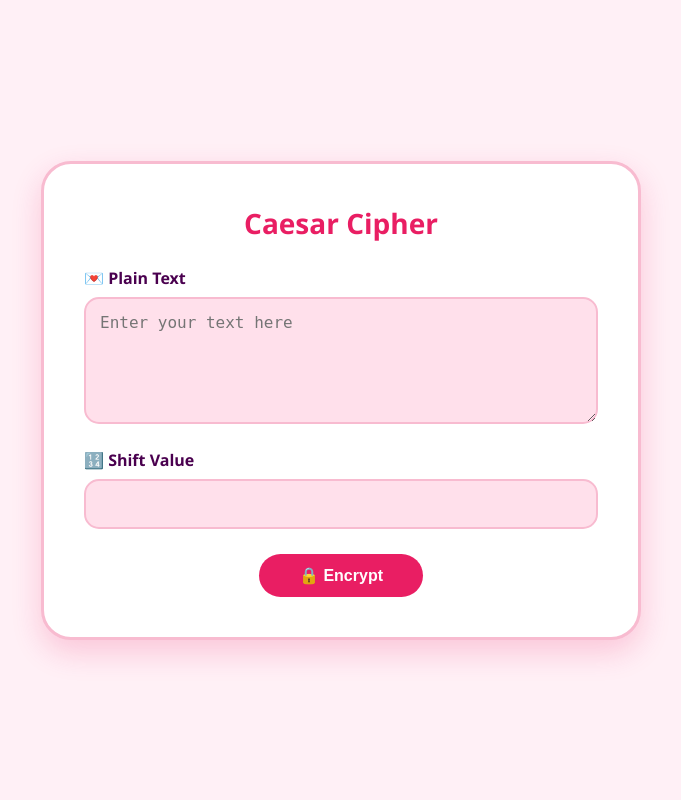
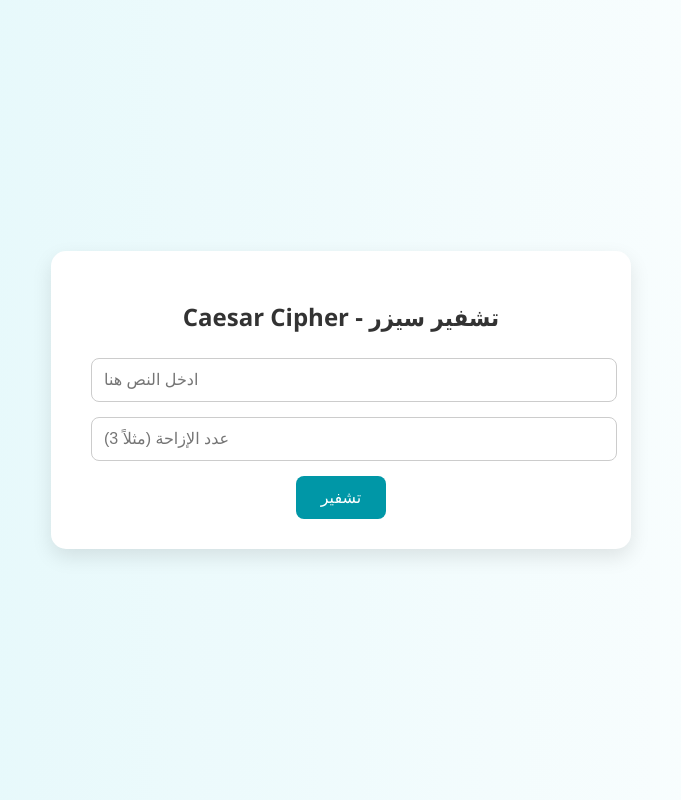
Before and after one commit to sadq90/Ceaser-_-encryption, a Flask app: page / in a window 1280 px wide. Shown: the whole page, without its empty margins (299-980 px from the left). Run offline with Flask 2, Linux system fonts and the light colour scheme.

Commit message:
Update index.html

```diff
--- a/templates/index.html
+++ b/templates/index.html
@@ -1,139 +1,82 @@
 <!DOCTYPE html>
-<html lang="en">
+<html lang="ar">
 <head>
-  <meta charset="UTF-8" />
-  <meta name="viewport" content="width=device-width, initial-scale=1.0"/>
+    <meta charset="UTF-8">
     <title>Caesar Cipher</title>
     <style>
-    :root {
-      --primary: #e91e63;
-      --background: #fff0f6;
-      --card: #ffffff;
-      --text: #4a004f;
-      --input-bg: #ffe0eb;
-      --button-hover: #c2185b;
-      --border: #f8bbd0;
+        body {
+            font-family: 'Segoe UI', Tahoma, Geneva, Verdana, sans-serif;
+            background: linear-gradient(to right, #e0f7fa, #ffffff);
+            display: flex;
+            justify-content: center;
+            align-items: center;
+            height: 100vh;
+            margin: 0;
         }
 
-    * {
-      margin: 0;
-      padding: 0;
-      box-sizing: border-box;
-    }
-
-    body {
-      background-color: var(--background);
-      font-family: 'Segoe UI', Tahoma, Geneva, Verdana, sans-serif;
-      color: var(--text);
-      display: flex;
-      align-items: center;
-      justify-content: center;
-      min-height: 100vh;
-      padding: 30px 15px;
-    }
-
-    .card {
-      background: var(--card);
-      width: 100%;
-      max-width: 600px;
-      padding: 40px;
-      border-radius: 30px;
-      box-shadow: 0 12px 30px rgba(233, 30, 99, 0.2);
-      border: 3px solid var(--border);
+        .container {
+            background: white;
+            padding: 30px 40px;
+            border-radius: 15px;
+            box-shadow: 0 8px 20px rgba(0, 0, 0, 0.1);
+            width: 90%;
+            max-width: 500px;
+            text-align: center;
         }
 
         h2 {
-      text-align: center;
-      color: var(--primary);
+            color: #333;
             margin-bottom: 25px;
-      font-size: 28px;
         }
 
-    label {
-      font-weight: bold;
-      display: block;
-      margin-top: 20px;
-      margin-bottom: 8px;
+        input[type="text"], input[type="number"] {
+            width: 100%;
+            padding: 12px;
+            font-size: 16px;
+            margin-bottom: 15px;
+            border: 1px solid #ccc;
+            border-radius: 8px;
         }
 
-    textarea,
-    input {
-      width: 100%;
-      padding: 14px;
-      border-radius: 15px;
-      border: 2px solid var(--border);
-      background-color: var(--input-bg);
-      color: var(--text);
-      font-size: 16px;
-    }
-
-    textarea {
-      resize: vertical;
-      min-height: 120px;
-      direction: ltr;
-      unicode-bidi: plaintext;
-    }
-
-    input[type="number"] {
-      -moz-appearance: textfield;
-    }
-
-    .buttons {
-      display: flex;
-      justify-content: center;
-      margin-top: 25px;
-    }
-
-    .buttons button {
-      background-color: var(--primary);
+        input[type="submit"] {
+            background-color: #0097a7;
             color: white;
             border: none;
-      padding: 12px 40px;
+            padding: 12px 25px;
             font-size: 16px;
-      border-radius: 25px;
-      font-weight: bold;
+            border-radius: 8px;
             cursor: pointer;
             transition: background-color 0.3s ease;
         }
 
-    .buttons button:hover {
-      background-color: var(--button-hover);
+        input[type="submit"]:hover {
+            background-color: #00796b;
         }
 
-    .output {
-      background-color: #fce4ec;
-      padding: 18px;
-      border-radius: 15px;
-      margin-top: 30px;
-      border: 2px dashed var(--primary);
-    }
-
-    .output p {
-      margin-top: 10px;
+        .result {
+            margin-top: 20px;
+            background-color: #f0f0f0;
+            padding: 15px;
+            border-radius: 10px;
+            color: #333;
+            font-weight: bold;
             word-break: break-word;
         }
     </style>
 </head>
 <body>
-  <div class="card">
-    <h2>Caesar Cipher</h2>
-
+    <div class="container">
+        <h2>Caesar Cipher - تشفير سيزر</h2>
         <form method="POST">
-      <label for="plaintext">💌 Plain Text</label>
-      <textarea name="plaintext" rows="5" placeholder="Enter your text here">{{ plaintext }}</textarea>
-
-      <label for="shift">🔢 Shift Value</label>
-      <input type="number" name="shift" value="{{ shift }}">
-
-      <div class="buttons">
-        <button type="submit">🔒 Encrypt</button>
-      </div>
+            <input type="text" name="plaintext" placeholder="ادخل النص هنا" required />
+            <input type="number" name="shift" placeholder="عدد الإزاحة (مثلاً 3)" required />
+            <input type="submit" value="تشفير" />
         </form>
 
         {% if encrypted %}
-      <!-- Displaying the "Encrypted Text" label above the output textarea -->
-      <label for="encrypted-text">🌸 Encrypted Text</label>
-      <textarea id="encrypted-text" readonly>{{ encrypted }}</textarea>
+            <div class="result">
+                النص المشفر:<br> {{ encrypted }}
+            </div>
         {% endif %}
     </div>
 </body>
```
Lines whose indentation alone changed are shown as unchanged.
